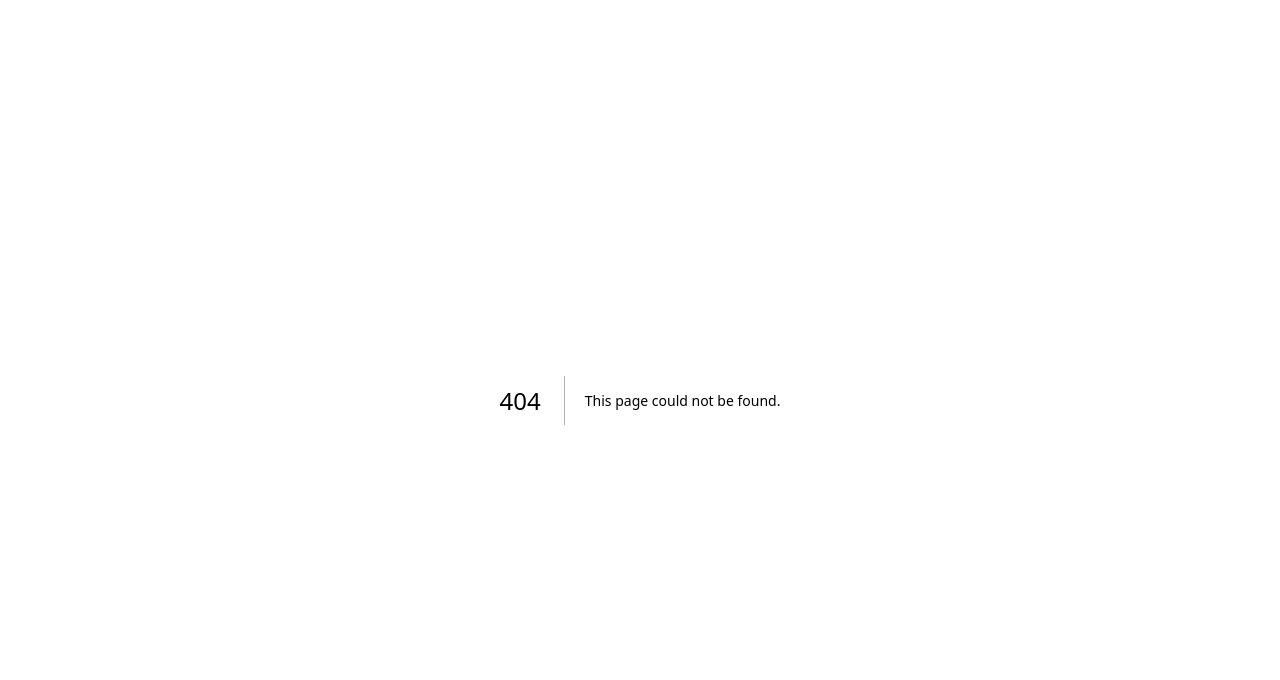
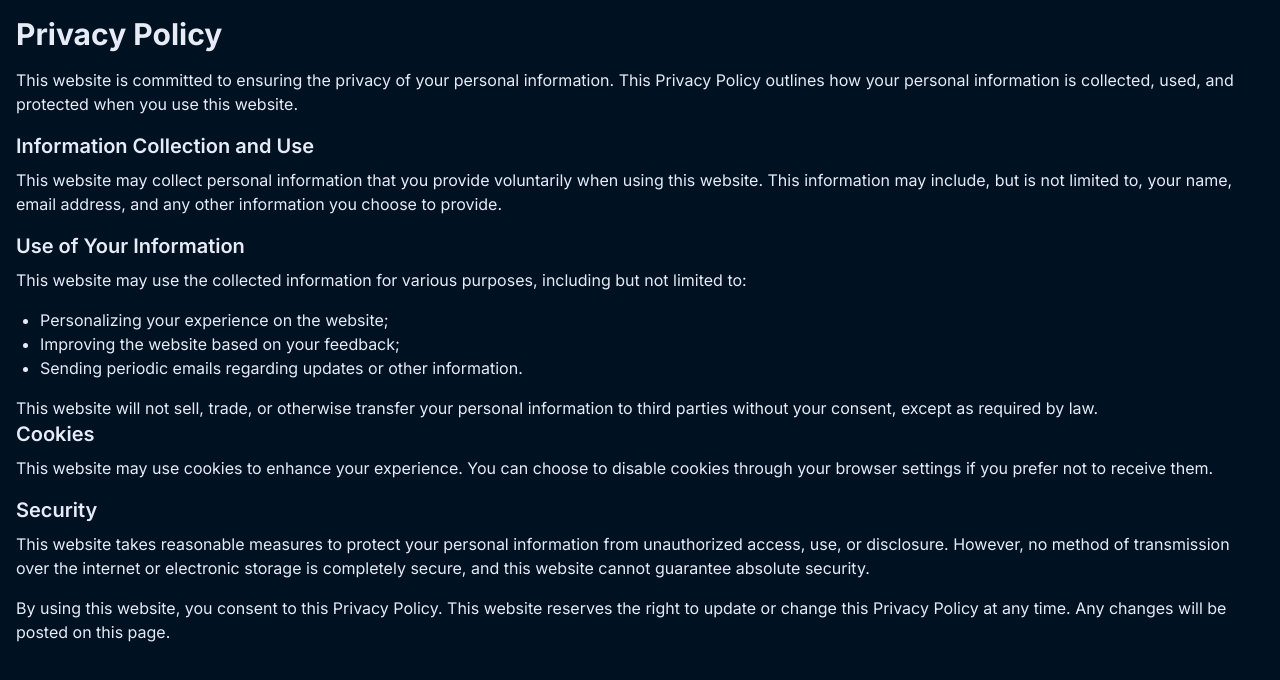
Before and after one commit to anuragtiwarime/atme, a Next.js app: page /privacy-policy in a window 1280 px wide. Before the commit this address had no page. Shown: the top 680 px of the page. Built offline with nearby package versions, Linux system fonts and the light colour scheme.

Commit message:
feat: created privacy and terms and condition page

```diff
--- a/src/app/page.tsx
+++ b/src/app/page.tsx
@@ -104,10 +104,10 @@ export default function Home() {
       </div>
 
       {/* youtube integration section */}
-      <section className="pl-10 pr-20 flex flex-col my-10 gap-10">
-        <div className="flex items-center gap-10">
+      <section className="px-5 md:px-10 flex flex-col my-10 gap-10">
+        <div className="flex flex-col md:flex-row items-center gap-20">
           {/* for channel details */}
-          <div className="space-y-2 w-2/3">
+          <div className="space-y-2 md:w-2/3">
             <h1 className="text-4xl font-bold">Youtube</h1>
             <h4 className="text-2xl font-semibold">
               Checkout my popular videos
@@ -120,7 +120,7 @@ export default function Home() {
           </div>
 
           {/* for videos and subscriber */}
-          <div className="flex flex-col gap-5 w-1/3">
+          <div className="flex flex-col gap-5 md:w-1/3">
             <div className="shadow-md shadow-gray-800 rounded-md p-2 flex items-center gap-5">
               <UsersRound size={25} />
               <p className="font-medium text-lg">
--- /dev/null
+++ b/src/app/privacy-policy/page.tsx
@@ -0,0 +1,70 @@
+const PrivacyPolicy = () => {
+  return (
+    <div className="container mx-auto p-4">
+      <h2 className="text-3xl font-bold mb-4">Privacy Policy</h2>
+
+      <p className="mb-4">
+        This website is committed to ensuring the privacy of your personal
+        information. This Privacy Policy outlines how your personal information
+        is collected, used, and protected when you use this website.
+      </p>
+
+      <h3 className="text-xl font-semibold mb-2">
+        Information Collection and Use
+      </h3>
+
+      <p className="mb-4">
+        This website may collect personal information that you provide
+        voluntarily when using this website. This information may include, but
+        is not limited to, your name, email address, and any other information
+        you choose to provide.
+      </p>
+
+      <h3 className="text-xl font-semibold mb-2">Use of Your Information</h3>
+
+      <p className="mb-4">
+        This website may use the collected information for various purposes,
+        including but not limited to:
+      </p>
+
+      <ul className="list-disc pl-6 mb-4">
+        <li>Personalizing your experience on the website;</li>
+        <li>Improving the website based on your feedback;</li>
+        <li>Sending periodic emails regarding updates or other information.</li>
+      </ul>
+
+      {/* Add more sections as needed */}
+
+      <p className="mt-4">
+        This website will not sell, trade, or otherwise transfer your personal
+        information to third parties without your consent, except as required by
+        law.
+      </p>
+
+      <h3 className="text-xl font-semibold mb-2">Cookies</h3>
+
+      <p className="mb-4">
+        This website may use cookies to enhance your experience. You can choose
+        to disable cookies through your browser settings if you prefer not to
+        receive them.
+      </p>
+
+      <h3 className="text-xl font-semibold mb-2">Security</h3>
+
+      <p className="mb-4">
+        This website takes reasonable measures to protect your personal
+        information from unauthorized access, use, or disclosure. However, no
+        method of transmission over the internet or electronic storage is
+        completely secure, and this website cannot guarantee absolute security.
+      </p>
+
+      <p className="mt-4">
+        By using this website, you consent to this Privacy Policy. This website
+        reserves the right to update or change this Privacy Policy at any time.
+        Any changes will be posted on this page.
+      </p>
+    </div>
+  );
+};
+
+export default PrivacyPolicy;
--- /dev/null
+++ b/src/app/terms-and-conditions/page.tsx
@@ -0,0 +1,60 @@
+const TermsAndConditions = () => {
+  return (
+    <div className="container mx-auto p-4">
+      <h2 className="text-3xl font-bold mb-4">Terms and Conditions</h2>
+
+      <p className="mb-4">
+        By accessing this website, you are agreeing to be bound by these Terms
+        and Conditions of Use, all applicable laws, and regulations, and agree
+        that you are responsible for compliance with any applicable local laws.
+      </p>
+
+      <p className="mb-4">
+        If you do not agree with any of these terms, you are prohibited from
+        using or accessing this site. The materials contained in this website
+        are protected by applicable copyright and trademark law.
+      </p>
+
+      <h3 className="text-xl font-semibold mb-2">Use License</h3>
+
+      <p className="mb-4">
+        Permission is granted to temporarily download one copy of the materials
+        (information or software) on this website for personal, non-commercial
+        transitory viewing only. This is the grant of a license, not a transfer
+        of title, and under this license, you may not:
+      </p>
+
+      <ul className="list-disc pl-6 mb-4">
+        <li>modify or copy the materials;</li>
+        <li>
+          use the materials for any commercial purpose, or for any public
+          display (commercial or non-commercial);
+        </li>
+        <li>
+          attempt to decompile or reverse engineer any software contained on
+          this website;
+        </li>
+        <li>
+          remove any copyright or other proprietary notations from the
+          materials; or
+        </li>
+        <li>
+          transfer the materials to another person or &apos;mirror&apos; the
+          materials on any other server.
+        </li>
+      </ul>
+
+      {/* Add more sections as needed */}
+
+      <p className="mt-4">
+        This license shall automatically terminate if you violate any of these
+        restrictions and may be terminated by [Your Name] at any time. Upon
+        terminating your viewing of these materials or upon the termination of
+        this license, you must destroy any downloaded materials in your
+        possession whether in electronic or printed format.
+      </p>
+    </div>
+  );
+};
+
+export default TermsAndConditions;
```
